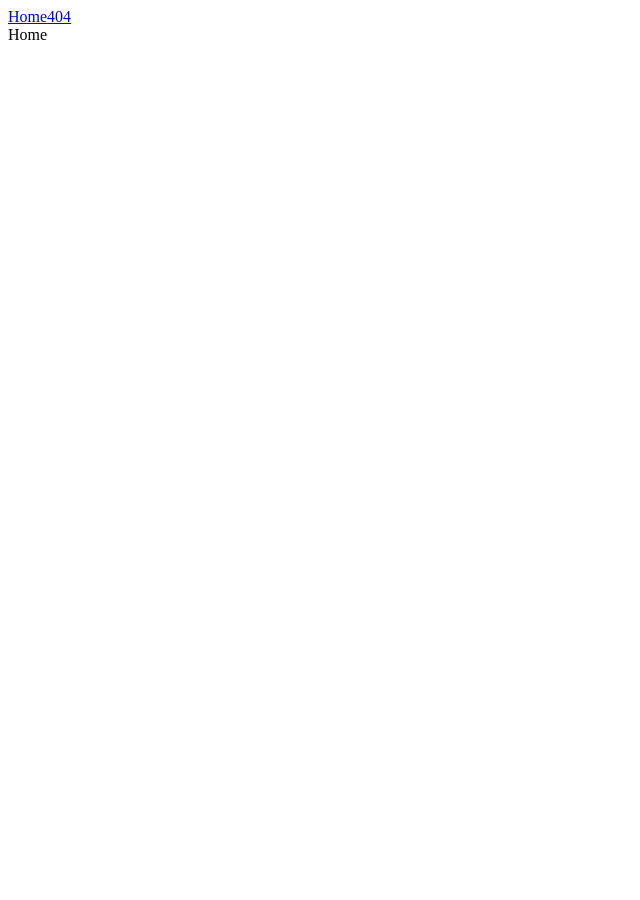
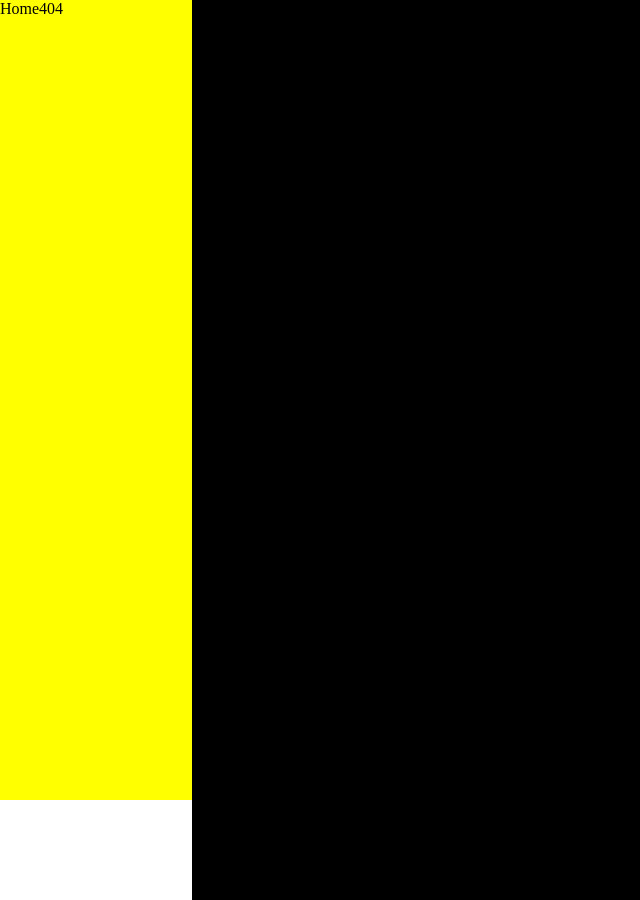
Before and after one commit to theClassBoard/theClassBoardViews, a React (Create React App) app: page / in a window 1280 px wide. Shown: the whole page, without its empty margins (0-640 px from the left). Before the commit the page ends 800 px from the top, so only its background shows below. Built offline with nearby package versions, Linux system fonts and the light colour scheme.

Commit message:
Created basic skeleton layout

```diff
--- /dev/null
+++ b/public/index.css
@@ -0,0 +1,27 @@
+*{
+    margin:0; padding: 0;
+    font-size: 16px; font-weight: normal; color: black;
+    text-decoration: none; list-style: none;
+}
+
+
+html, body{
+    height: 100%;
+    width: 100%;
+}
+#root{
+    width: 100%;
+    height: 100%;
+    position: relative;
+    display: flex;
+    flex-direction: column;
+    justify-content: center;
+    align-items: center;
+}
+
+.center{
+    display: flex;
+    flex-direction: column;
+    justify-content: center;
+    align-items: center;
+}
--- a/public/index.html
+++ b/public/index.html
@@ -6,6 +6,7 @@
     <meta name="viewport" content="width=device-width, initial-scale=1" />
     <meta name="theme-color" content="#000000" />
     <title>Schoolboard</title>
+    <link rel="stylesheet" href="index.css">
   </head>
   <body>
     <noscript>You need to enable JavaScript to run this app.</noscript>
--- /dev/null
+++ b/src/Common/Navigation/Navigation.styled.ts
@@ -0,0 +1,10 @@
+import styled from 'styled-components'
+
+export const SideMenuContainer = styled.header`
+    width: 15%;
+    background-color: yellow;
+    height: 100vh;
+    position: sticky;
+    top: 0;
+    left: 0;
+`
--- a/src/Common/Navigation/Navigation.tsx
+++ b/src/Common/Navigation/Navigation.tsx
@@ -1,14 +1,14 @@
 import { Link } from "react-router-dom"
-
+import * as S from './Navigation.styled'
 
 const Navigation = () => {
   return (
-    <>
+    <S.SideMenuContainer>
         <nav>
             <Link to="/" >Home</Link>
             <Link to="asdfadf">404</Link>
         </nav>
-    </>
+    </S.SideMenuContainer>
   )
 }
 
--- /dev/null
+++ b/src/Layout/Layout.styled.ts
@@ -0,0 +1,7 @@
+import styled from 'styled-components'
+
+export const LayoutContainer = styled.section`
+    height: auto;
+    width: min(1980px, 100%);
+    display: flex;
+`
--- a/src/Layout/Layout.tsx
+++ b/src/Layout/Layout.tsx
@@ -1,13 +1,14 @@
 import { Outlet } from "react-router-dom"
 import Navigation from "../Common/Navigation/Navigation"
+import * as S from './Layout.styled'
 
 
 const Layout = () => {
   return (
-    <>
+    <S.LayoutContainer>
         <Navigation/>
         <Outlet/>
-    </>
+    </S.LayoutContainer>
   )
 }
 
--- a/src/Pages/Home/Home.tsx
+++ b/src/Pages/Home/Home.tsx
@@ -1,7 +1,7 @@
 
 const Home = () => {
   return (
-    <div>Home</div>
+    <div style={{height: '1000px', backgroundColor:'black', width: '85%'}}>Home</div>
   )
 }
 
```
